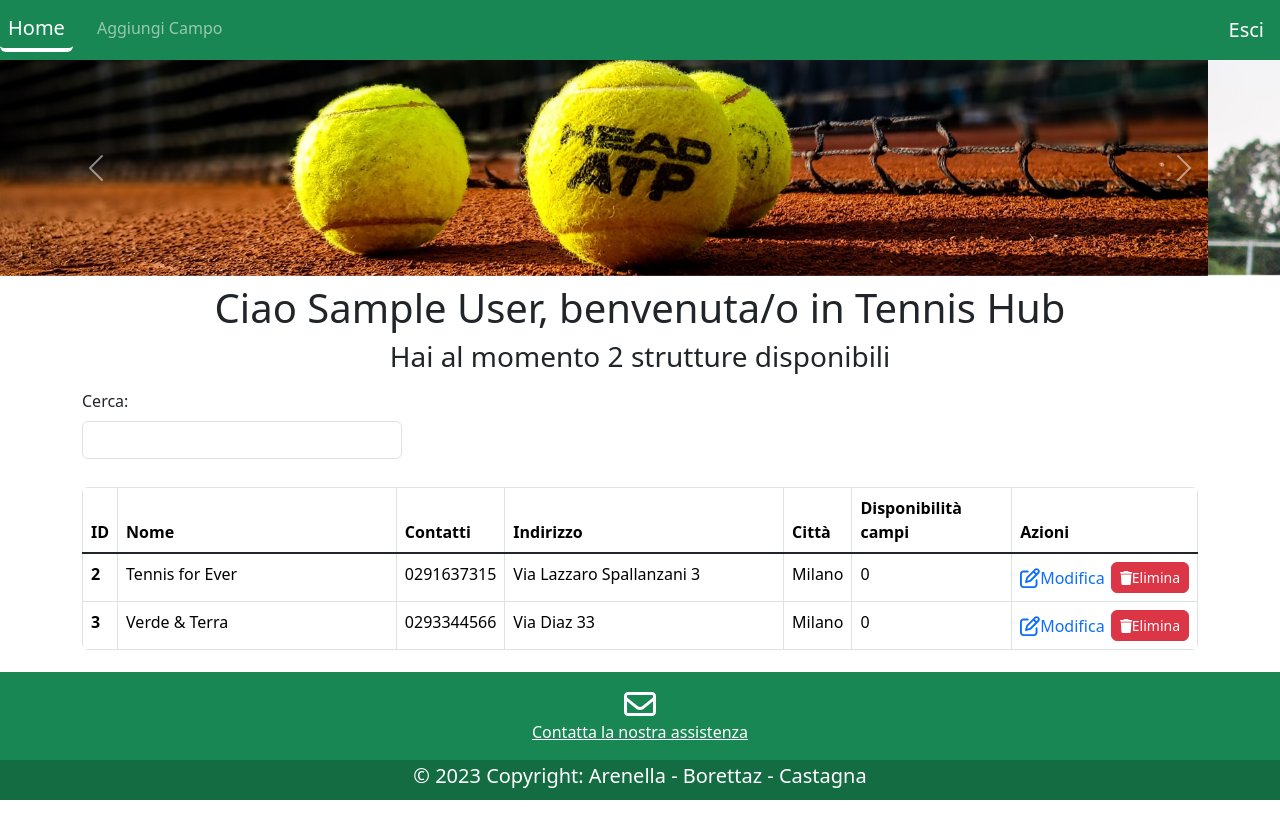
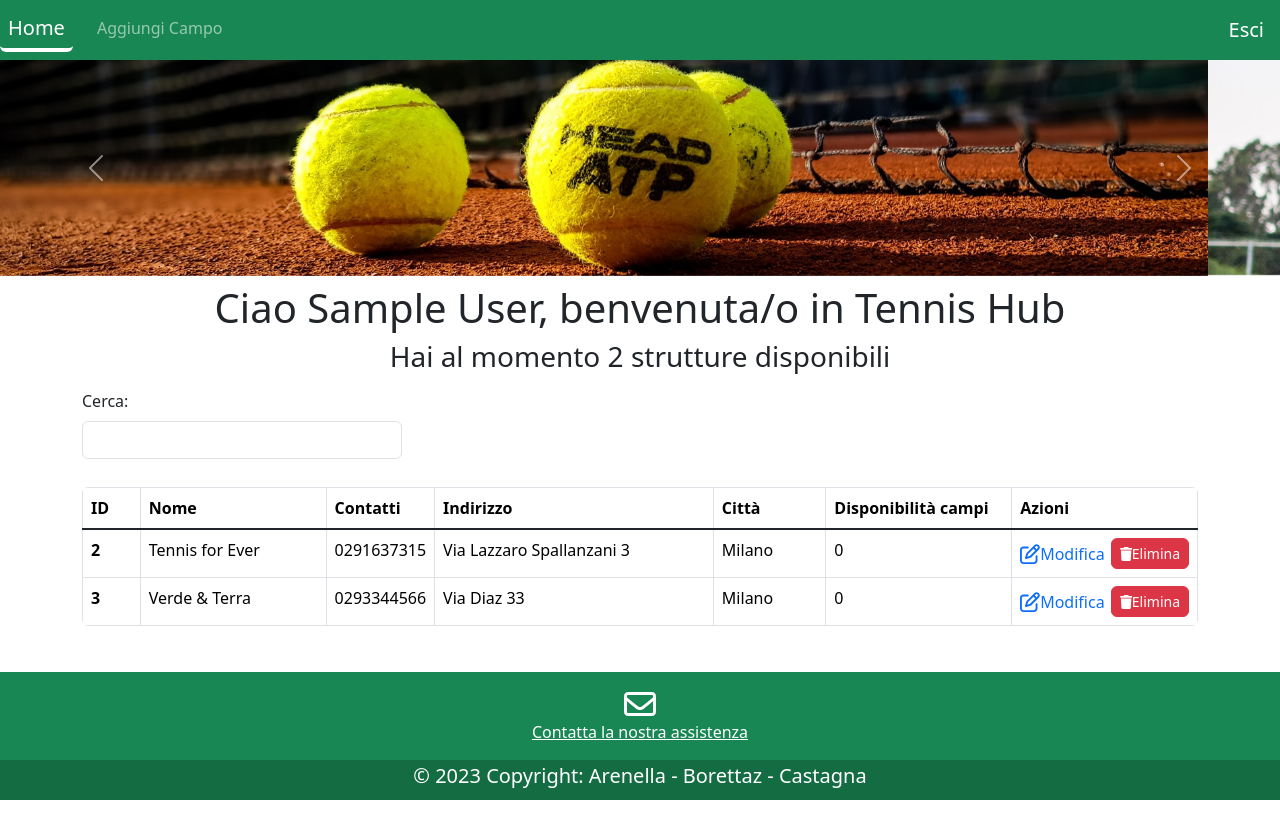
Before and after one commit to immacolato/vue-arenella-borettaz-castagna, a Vue app: page / in a window 1280 px wide. Shown: the top 838 px of the page. Built offline with nearby package versions, Linux system fonts and the light colour scheme; data requests are answered from the project's data file; sample sign-in values are in the browser's storage.

Commit message:
minor changes

```diff
--- a/src/views/Home.vue
+++ b/src/views/Home.vue
@@ -46,11 +46,11 @@
           <thead>
             <tr>
               <th scope="col">ID</th>
-              <th scope="col" class="col-3">Nome</th>
+              <th scope="col" class="col-2">Nome</th>
               <th scope="col" class="col-1">Contatti</th>
               <th scope="col" class="col-3">Indirizzo</th>
               <th scope="col">Città</th>
-              <th scope="col">Disponibilità campi</th>
+              <th scope="col" class="col-2">Disponibilità campi</th>
               <th scope="col" class="col-2">Azioni</th>
             </tr>
           </thead>
```
